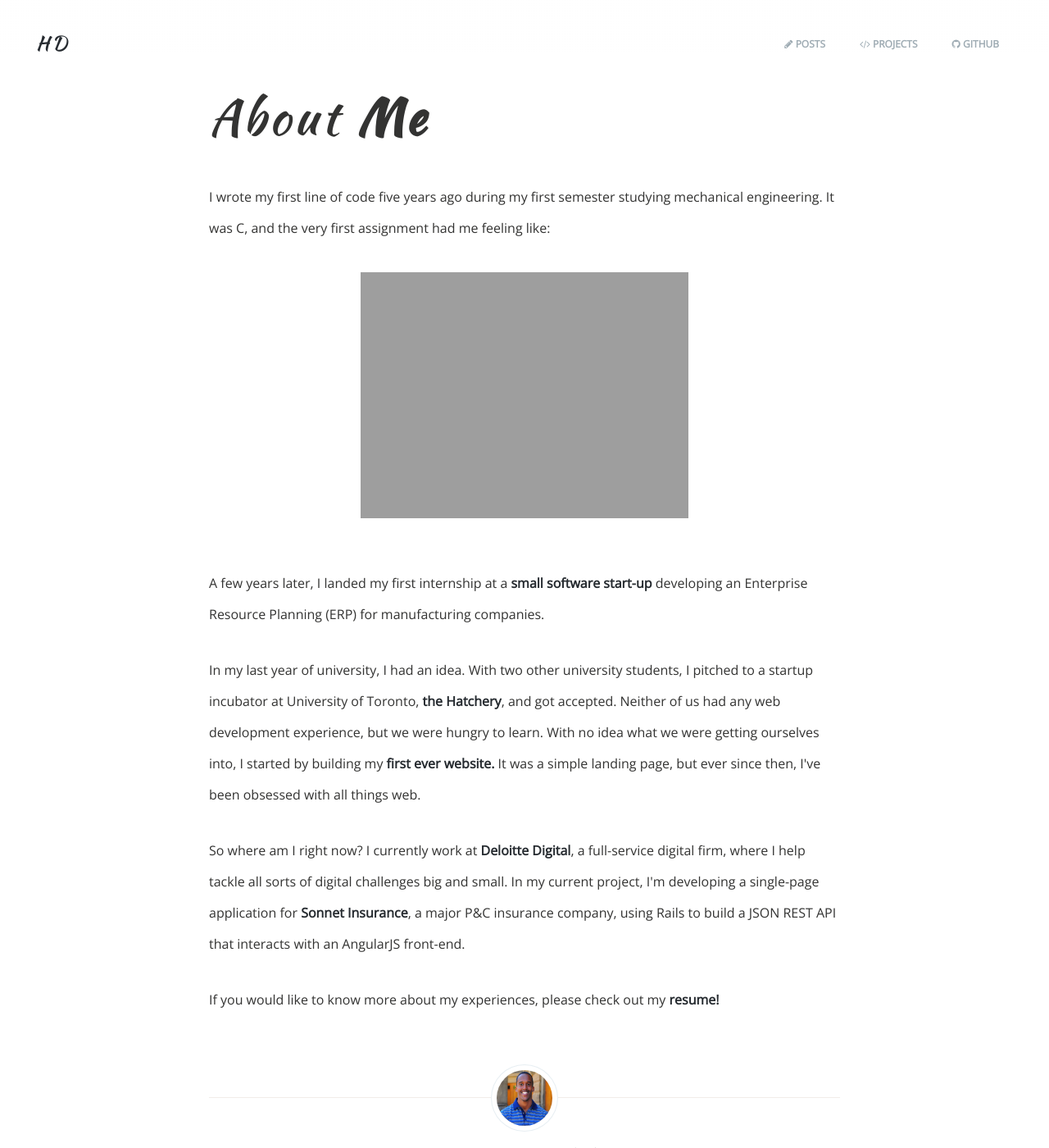
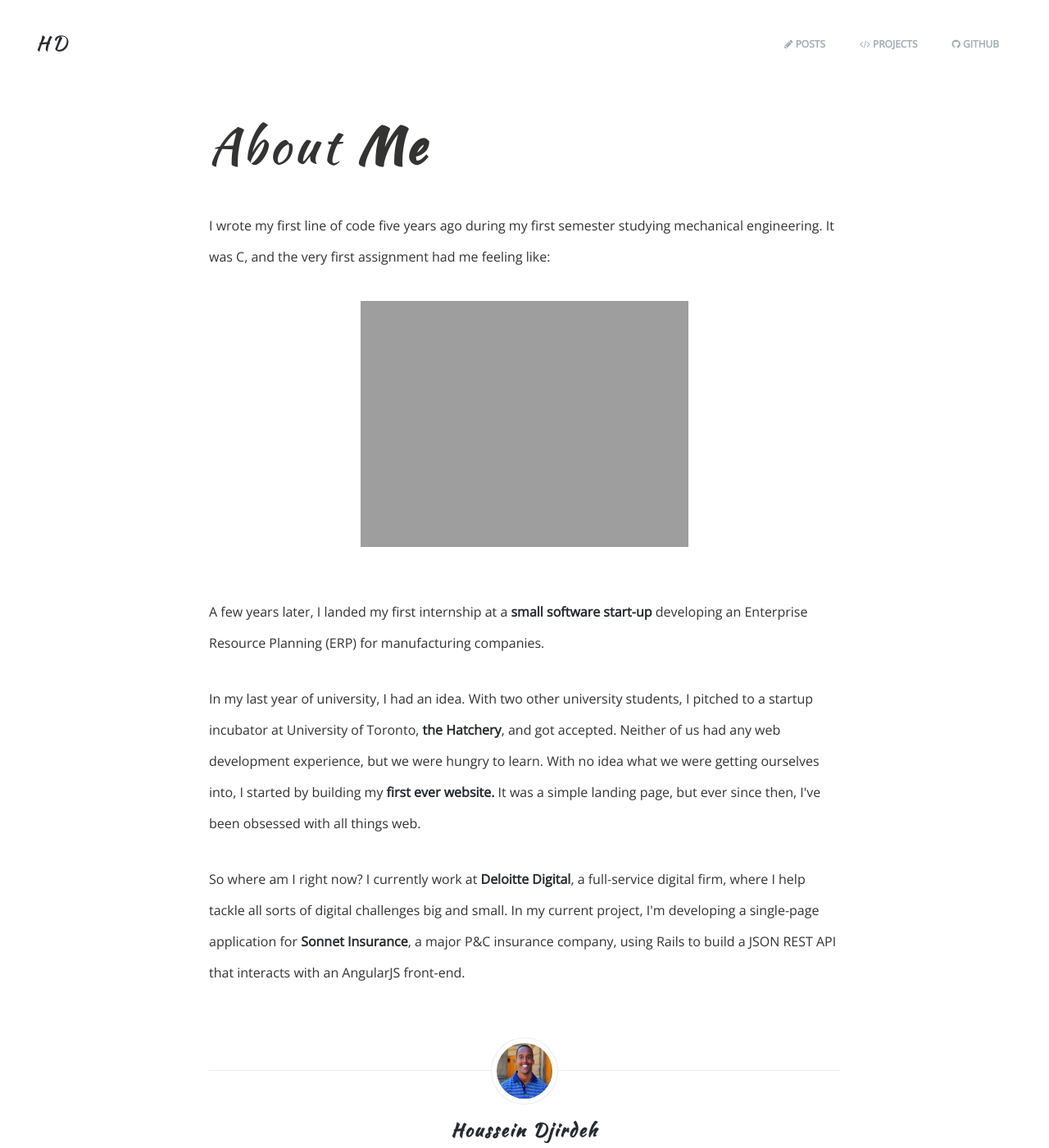
Before and after one commit to housseindjirdeh/hdjirdeh.github.io, a Jekyll site: the page built from about.html, in a window 1280 px wide and 1400 px high. Shown: the whole window at 82% size. Built offline with Jekyll 4.4.1, drawn with Linux system fonts in a browser that asks for light colours; nearby versions of some CDN libraries.

Commit message:
Couple more fixes, added favicon

```diff
--- a/_sass/_base.scss
+++ b/_sass/_base.scss
@@ -126,6 +126,10 @@
     -o-transition: border .2s,color .2s ease-out;
     transition: border .2s,color .2s ease-out;
 
+    &:hover {
+        text-decoration: none;
+    }
+
     img {
         -webkit-transition-duration: 0.8s;
         -moz-transition-duration: 0.8s;
--- a/_sass/_layout.scss
+++ b/_sass/_layout.scss
@@ -101,8 +101,8 @@
     }
 
     p {
-        letter-spacing: 2px;
-        font-size: 20px;
+        letter-spacing: 3px;
+        font-size: 22px;
 
         @include media-query($on-laptop) {
             font-size: 16px;
@@ -620,7 +620,7 @@
     padding: 35px 40px 0;
 }
 
-@media only screen and (max-width: 1200px) {
+@media only screen and (max-width: 1400px) {
     .post, .home {
         margin: 0;
     }
@@ -649,6 +649,29 @@
         padding: 0;
         margin-bottom: 2rem;
         border-bottom: #e0e4e7 1px solid;
+    }
+
+    .title-header {
+        width: auto;
+    }
+
+    .hover-feature span {
+        -webkit-transition: none;
+        -moz-transition: none;
+        transition: none;
+    }
+
+    .hover-feature span::before {
+        -webkit-transform: none;
+        -moz-transform: none;
+        transform: none;
+    }
+
+    .hover-feature:hover span,
+    .hover-feature:focus span {
+        -webkit-transform: none;
+        -moz-transform: none;
+        transform: none;
     }
 }
 
--- a/about.html
+++ b/about.html
@@ -21,7 +21,7 @@
 
 <p>So where am I right now? I currently work at <a href="http://www.deloittedigital.ca/">Deloitte Digital</a>, a full-service digital firm, where I help tackle all sorts of digital challenges big and small. In my current project, I'm developing a single-page application for <a href="http://sonnet.ca/">Sonnet Insurance</a>, a major P&amp;C insurance company, using Rails to build a JSON REST API that interacts with an AngularJS front-end.</p>
 
-<p>If you would like to know more about my experiences, please check out my <a href="http://housseindjirdeh.com/resume">resume!<a></p>
+<!-- <p>If you would like to know more about my experiences, please check out my <a href="http://housseindjirdeh.com/resume">resume!<a></p> -->
 </section>
 
 </div>
--- a/index.html
+++ b/index.html
@@ -4,7 +4,7 @@
 
 <div class="title">
   <div><strong>Houssein</strong> Djirdeh</div>
-  <p>JavaScript, AngularJS, Node and all things web (with a pinch of Android)</p>
+  <p>JavaScript, AngularJS, Node and all things web</p>
   <span class="divider-icon">
     <i class="fa fa-angle-double-down" aria-hidden="true"></i>
   </span>
--- a/tags/javascript.html
+++ b/tags/javascript.html
@@ -8,7 +8,7 @@
 
   <ul class="post-list">
     {% for post in site.posts %}
-      {% if post.tags contains 'javascript' %}
+      {% if post.tags contains 'javascript' and post.type == 'post' %}
       <li>
         <h1>
           {% include post-tags.html %}
```
Also changed, not shown: favicon.ico (added), public/favicon.ico (deleted).
